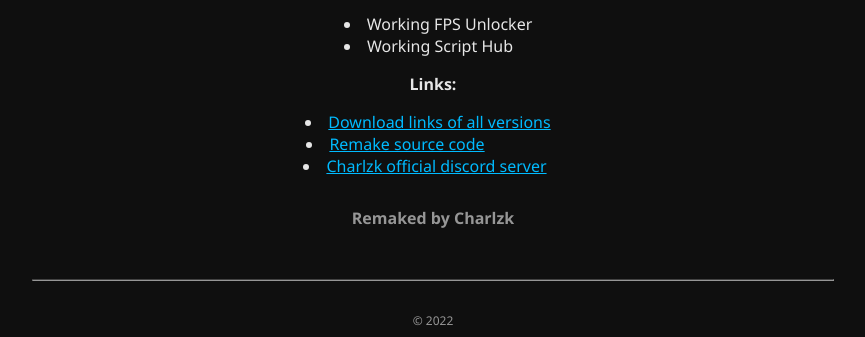
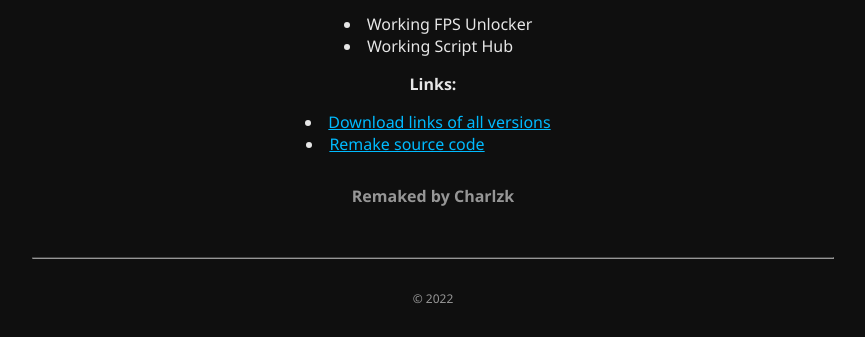
Before and after one commit to Jaeminah/repgbfgrtgerfdwffdcgefr, a plain HTML site: page index.html in a window 1280 px wide. Shown: the part 569-906 px from the top of the page, without its empty margins (207-1072 px from the left). After the commit the page ends 884 px from the top, so only its background shows below. Drawn offline with Linux system fonts and the light colour scheme.

Commit message:
Remove Discord Link

```diff
--- a/index.html
+++ b/index.html
@@ -65,9 +65,6 @@
 
                     <li><a style="color: #00bbff; margin-right: 115px;" href="https://github.com/Charlzk05/Synapse-X-Remake-Synapse-X-Free-Version">
                         Remake source code</a></li>
-
-                    <li><a style="color: #00bbff; margin-right: 56px;" href="https://github.com/Charlzk05/Synapse-X-Remake-Synapse-X-Free-Version">
-                        Charlzk official discord server</a></li>
                 </ul>
             </div>
 
```
